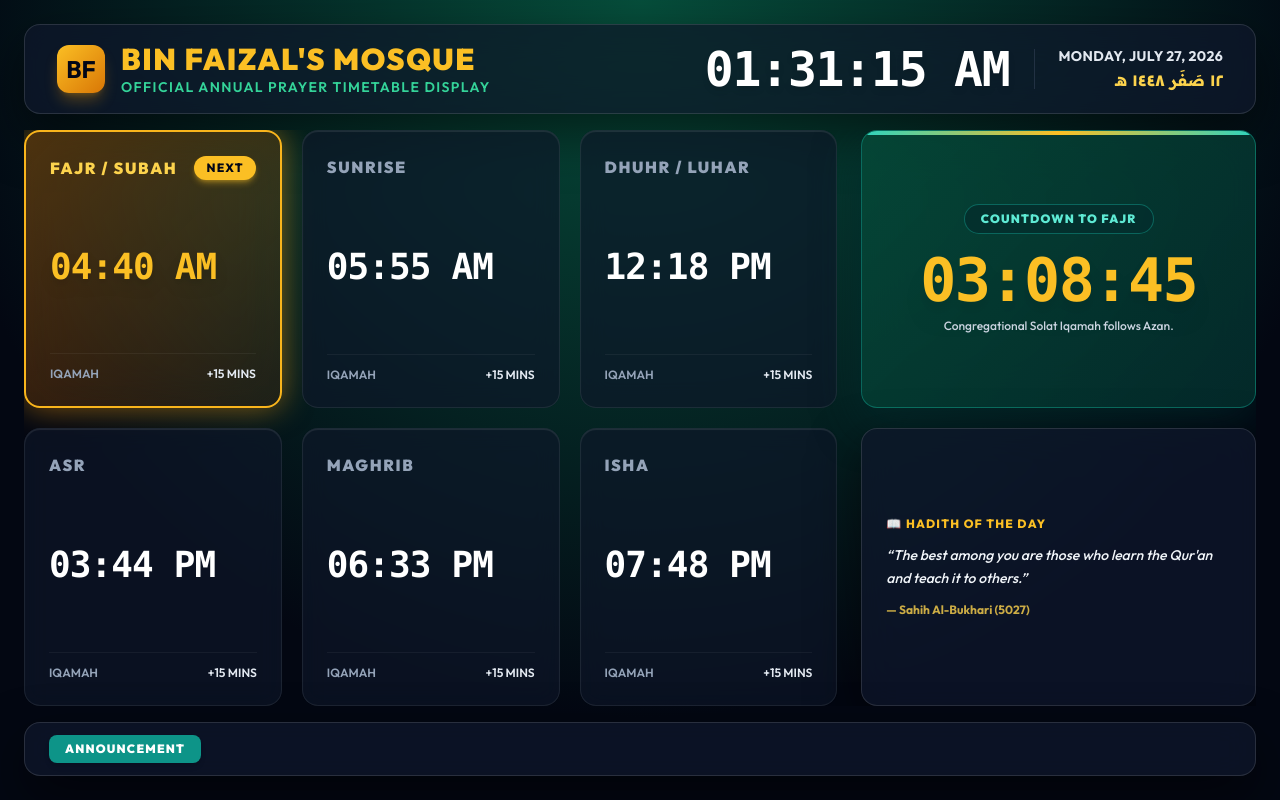
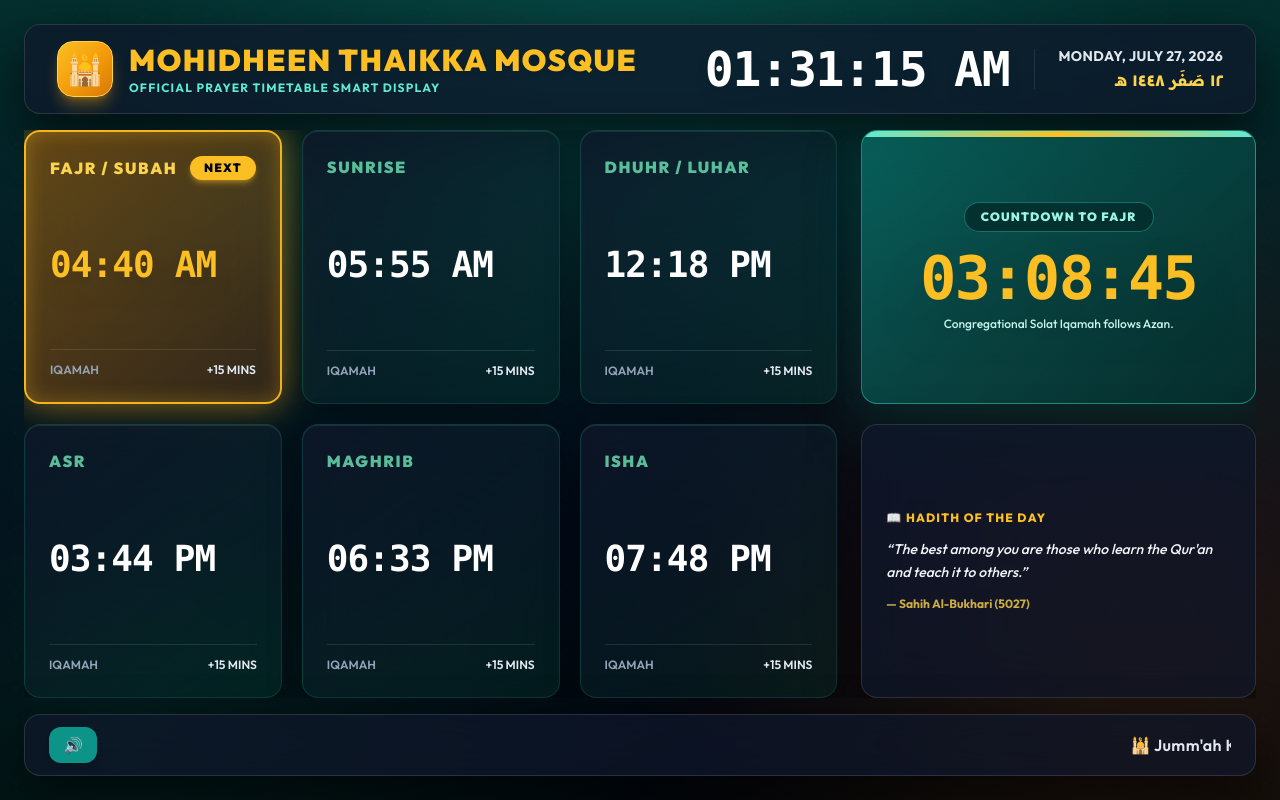
Before and after one commit to MohammedFaizalMohammedAsadhHasan/bin-faizals-mosque-services, a Next.js app: page /tv in a window 1280 px wide. Built offline with nearby package versions, Linux system fonts and the light colour scheme.

Commit message:
style: enhance UI design system, background gradient glow, and Mohidheen Thaikka Mosque branding

```diff
--- a/src/app/globals.css
+++ b/src/app/globals.css
@@ -5,13 +5,13 @@
 @tailwind utilities;
 
 :root {
-  --color-bg-dark: #030712;
+  --color-bg-dark: #020617;
   --font-sans: 'Outfit', -apple-system, BlinkMacSystemFont, sans-serif;
   --font-arabic: 'Readex Pro', 'Amiri', serif;
 }
 
 html, body {
-  background-color: #030712;
+  background-color: #020617;
   color: #f8fafc;
   font-family: var(--font-sans);
   margin: 0;
@@ -26,43 +26,66 @@ html, body {
   font-family: var(--font-arabic);
 }
 
-/* Premium Glassmorphism Design System */
+/* Luxury Islamic Mosque Background & Glow Effects */
 .tv-container {
-  background: radial-gradient(circle at 50% 0%, #064e3b 0%, #030712 70%);
+  background:
+    radial-gradient(circle at 50% -10%, rgba(13, 148, 136, 0.25) 0%, transparent 50%),
+    radial-gradient(circle at 10% 90%, rgba(6, 78, 59, 0.3) 0%, transparent 45%),
+    radial-gradient(circle at 90% 80%, rgba(217, 119, 6, 0.15) 0%, transparent 40%),
+    linear-gradient(180deg, #042f2e 0%, #020617 65%, #01040a 100%);
   height: 100vh;
   width: 100vw;
+  position: relative;
 }
 
+/* Subtle Geometric Star Pattern Overlay */
+.tv-container::before {
+  content: '';
+  position: absolute;
+  inset: 0;
+  background-image: radial-gradient(rgba(255, 255, 255, 0.05) 1px, transparent 1px);
+  background-size: 32px 32px;
+  pointer-events: none;
+  opacity: 0.6;
+}
+
+/* Premium Glassmorphism Panels */
 .glass-panel {
   background: rgba(15, 23, 42, 0.75);
-  backdrop-filter: blur(20px) saturate(180%);
-  -webkit-backdrop-filter: blur(20px) saturate(180%);
+  backdrop-filter: blur(24px) saturate(190%);
+  -webkit-backdrop-filter: blur(24px) saturate(190%);
   border: 1px solid rgba(255, 255, 255, 0.12);
-  box-shadow: 0 20px 50px rgba(0, 0, 0, 0.5);
+  box-shadow: 0 20px 50px rgba(0, 0, 0, 0.6);
 }
 
 .glass-card-inactive {
-  background: rgba(15, 23, 42, 0.65);
-  backdrop-filter: blur(12px);
-  border: 1px solid rgba(255, 255, 255, 0.08);
-  box-shadow: inset 0 1px 1px rgba(255, 255, 255, 0.1);
+  background: linear-gradient(145deg, rgba(15, 23, 42, 0.75) 0%, rgba(6, 78, 59, 0.25) 100%);
+  backdrop-filter: blur(16px);
+  border: 1px solid rgba(20, 184, 166, 0.2);
+  box-shadow: 0 8px 32px rgba(0, 0, 0, 0.4), inset 0 1px 1px rgba(255, 255, 255, 0.1);
+  transition: all 0.4s cubic-bezier(0.4, 0, 0.2, 1);
+}
+
+.glass-card-inactive:hover {
+  border-color: rgba(245, 158, 11, 0.5);
+  transform: translateY(-2px);
 }
 
 .glass-card-active {
-  background: linear-gradient(135deg, rgba(217, 119, 6, 0.35) 0%, rgba(180, 83, 9, 0.15) 100%);
-  backdrop-filter: blur(24px);
-  border: 2px solid #fbbf24;
-  box-shadow: 0 0 35px rgba(245, 158, 11, 0.45), inset 0 0 15px rgba(251, 191, 36, 0.2);
+  background: linear-gradient(135deg, rgba(217, 119, 6, 0.45) 0%, rgba(180, 83, 9, 0.25) 100%);
+  backdrop-filter: blur(28px);
+  border: 2.5px solid #fbbf24;
+  box-shadow: 0 0 45px rgba(245, 158, 11, 0.55), inset 0 0 20px rgba(251, 191, 36, 0.3);
 }
 
 .glass-card-hero {
-  background: linear-gradient(135deg, rgba(6, 78, 59, 0.75) 0%, rgba(4, 47, 46, 0.85) 100%);
-  backdrop-filter: blur(24px);
-  border: 1.5px solid rgba(20, 184, 166, 0.4);
-  box-shadow: 0 15px 45px rgba(4, 47, 46, 0.6);
+  background: linear-gradient(135deg, rgba(13, 148, 136, 0.5) 0%, rgba(4, 47, 46, 0.9) 100%);
+  backdrop-filter: blur(28px);
+  border: 1.5px solid rgba(45, 212, 191, 0.5);
+  box-shadow: 0 20px 50px rgba(4, 47, 46, 0.7);
 }
 
-/* Marquee Ticker */
+/* Marquee News Ticker */
 @keyframes ticker {
   0% { transform: translate3d(100%, 0, 0); }
   100% { transform: translate3d(-100%, 0, 0); }
@@ -71,13 +94,19 @@ html, body {
 .animate-ticker {
   display: inline-block;
   white-space: nowrap;
-  animation: ticker 40s linear infinite;
+  animation: ticker 38s linear infinite;
 }
 
-/* Glowing Pulse Animation */
+/* Glowing Gold Pulse Animation */
 @keyframes gold-pulse {
-  0%, 100% { border-color: #fbbf24; box-shadow: 0 0 25px rgba(245, 158, 11, 0.4); }
-  50% { border-color: #f59e0b; box-shadow: 0 0 45px rgba(245, 158, 11, 0.8); }
+  0%, 100% {
+    border-color: #fbbf24;
+    box-shadow: 0 0 30px rgba(245, 158, 11, 0.5), inset 0 0 15px rgba(251, 191, 36, 0.25);
+  }
+  50% {
+    border-color: #f59e0b;
+    box-shadow: 0 0 55px rgba(245, 158, 11, 0.85), inset 0 0 30px rgba(251, 191, 36, 0.45);
+  }
 }
 
 .pulse-gold {
--- a/src/components/tv/TVDisplay.tsx
+++ b/src/components/tv/TVDisplay.tsx
@@ -30,8 +30,8 @@ export const TVDisplay: React.FC = () => {
 
   if (!time || !prayerTimes || !prayerState) {
     return (
-      <div className="flex h-screen w-screen items-center justify-center bg-[#030712] text-amber-400 font-extrabold text-3xl tracking-widest uppercase">
-        Initializing BIN FAIZAL&apos;S TV Display System...
+      <div className="flex h-screen w-screen items-center justify-center bg-[#020617] text-amber-400 font-extrabold text-3xl tracking-widest uppercase">
+        Initializing MOHIDHEEN THAIKKA MOSQUE TV System...
       </div>
     );
   }
@@ -62,24 +62,24 @@ export const TVDisplay: React.FC = () => {
       />
 
       {/* Top Header Bar */}
-      <header className="glass-panel flex justify-between items-center px-8 py-4 rounded-2xl shrink-0 border border-slate-800">
+      <header className="glass-panel flex justify-between items-center px-8 py-4 rounded-2xl shrink-0 border border-emerald-500/20 shadow-2xl relative z-10">
         <div className="flex items-center gap-4">
-          <div className="w-12 h-12 rounded-xl bg-gradient-to-br from-amber-400 to-amber-600 flex items-center justify-center font-bold text-slate-950 text-2xl shadow-lg shadow-amber-500/30">
-            BF
+          <div className="w-14 h-14 rounded-2xl bg-gradient-to-br from-amber-400 via-amber-500 to-amber-600 flex items-center justify-center font-bold text-slate-950 text-3xl shadow-lg shadow-amber-500/40 border border-amber-300">
+            🕌
           </div>
           <div>
-            <h1 className="text-3xl font-black tracking-wider text-amber-400 uppercase">
-              BIN FAIZAL&apos;S MOSQUE
+            <h1 className="text-3xl font-black tracking-wider text-amber-400 uppercase drop-shadow-md">
+              MOHIDHEEN THAIKKA MOSQUE
             </h1>
-            <p className="text-sm font-semibold tracking-widest text-emerald-400 uppercase">
-              OFFICIAL ANNUAL PRAYER TIMETABLE DISPLAY
+            <p className="text-xs font-bold tracking-widest text-teal-300 uppercase mt-0.5">
+              OFFICIAL PRAYER TIMETABLE SMART DISPLAY
             </p>
           </div>
         </div>
 
         {/* Real-time Clock (12-hour format with AM/PM) & Dates */}
         <div className="text-right flex items-center gap-6">
-          <div className="text-5xl font-black font-mono tracking-tight text-white drop-shadow-md">
+          <div className="text-5xl font-black font-mono tracking-tight text-white drop-shadow-lg">
             {time.toLocaleTimeString('en-US', { hour: '2-digit', minute: '2-digit', second: '2-digit', hour12: true })}
           </div>
           <div className="h-10 w-px bg-slate-700/60" />
@@ -95,7 +95,7 @@ export const TVDisplay: React.FC = () => {
       </header>
 
       {/* Center Grid Area */}
-      <main className="grid grid-cols-12 gap-6 my-4 flex-1 items-stretch overflow-hidden">
+      <main className="grid grid-cols-12 gap-6 my-4 flex-1 items-stretch overflow-hidden relative z-10">
         {/* Left Side: 6 Prayer Time Cards */}
         <div className="col-span-8 grid grid-cols-3 grid-rows-2 gap-5 h-full">
           {prayersList.map((item) => {
@@ -104,26 +104,26 @@ export const TVDisplay: React.FC = () => {
               <div
                 key={item.key}
                 className={`flex flex-col justify-between p-6 rounded-2xl transition-all duration-300 ${
-                  isActive ? 'glass-card-active pulse-gold' : 'glass-card-inactive hover:border-slate-600'
+                  isActive ? 'glass-card-active pulse-gold' : 'glass-card-inactive'
                 }`}
               >
                 <div className="flex justify-between items-center">
-                  <span className={`text-base font-black tracking-widest uppercase ${isActive ? 'text-amber-300' : 'text-slate-400'}`}>
+                  <span className={`text-base font-black tracking-widest uppercase ${isActive ? 'text-amber-300' : 'text-emerald-300/80'}`}>
                     {item.label}
                   </span>
                   {isActive && (
-                    <span className="px-3 py-1 bg-amber-400 text-slate-950 text-xs font-extrabold tracking-widest rounded-full uppercase shadow-md shadow-amber-400/40">
+                    <span className="px-3.5 py-1 bg-amber-400 text-slate-950 text-xs font-black tracking-widest rounded-full uppercase shadow-md shadow-amber-400/40">
                       NEXT
                     </span>
                   )}
                 </div>
 
                 {/* 12-Hour Formatted Prayer Time */}
-                <div className={`text-4xl font-black font-mono tracking-tight ${isActive ? 'text-amber-400 drop-shadow-lg' : 'text-white'}`}>
+                <div className={`text-4xl font-black font-mono tracking-tight ${isActive ? 'text-amber-400 drop-shadow-xl' : 'text-white'}`}>
                   {formatTo12Hour(item.timeStr)}
                 </div>
 
-                <div className="flex justify-between items-center text-xs font-semibold text-slate-400 border-t border-white/5 pt-3">
+                <div className="flex justify-between items-center text-xs font-semibold text-slate-400 border-t border-white/10 pt-3">
                   <span>IQAMAH</span>
                   <span className="text-slate-200">+15 MINS</span>
                 </div>
@@ -135,23 +135,23 @@ export const TVDisplay: React.FC = () => {
         {/* Right Side: Hero Countdown + Educational Slide */}
         <div className="col-span-4 flex flex-col gap-5 h-full">
           {/* Countdown Hero Box */}
-          <div className="glass-card-hero p-6 rounded-2xl flex flex-col items-center justify-center text-center flex-1 relative overflow-hidden border border-emerald-500/40">
-            <div className="absolute top-0 left-0 w-full h-1 bg-gradient-to-r from-teal-400 via-amber-400 to-teal-400" />
-            <span className="text-xs font-black tracking-widest uppercase text-teal-300 bg-teal-950/80 px-4 py-1.5 rounded-full border border-teal-500/40 mb-2">
+          <div className="glass-card-hero p-6 rounded-2xl flex flex-col items-center justify-center text-center flex-1 relative overflow-hidden border border-teal-400/40 shadow-2xl">
+            <div className="absolute top-0 left-0 w-full h-1.5 bg-gradient-to-r from-teal-300 via-amber-400 to-teal-300" />
+            <span className="text-xs font-black tracking-widest uppercase text-teal-200 bg-teal-950/90 px-4 py-1.5 rounded-full border border-teal-400/40 mb-2">
               COUNTDOWN TO {prayerState.nextPrayer.toUpperCase()}
             </span>
 
-            <div className="text-6xl font-black font-mono text-amber-400 tracking-tight my-2 drop-shadow-xl">
+            <div className="text-6xl font-black font-mono text-amber-400 tracking-tight my-2 drop-shadow-2xl">
               {formatSeconds(prayerState.timeRemainingSeconds)}
             </div>
 
-            <p className="text-xs text-slate-300 font-medium">
+            <p className="text-xs text-teal-100 font-medium">
               Congregational Solat Iqamah follows Azan.
             </p>
           </div>
 
           {/* Hadith / Quran Slide */}
-          <div className="glass-panel p-6 rounded-2xl flex flex-col justify-center flex-1 border border-slate-700/60">
+          <div className="glass-panel p-6 rounded-2xl flex flex-col justify-center flex-1 border border-slate-700/60 shadow-xl">
             <div className="flex items-center gap-2 text-amber-400 text-xs font-extrabold tracking-widest uppercase mb-3">
               <span>📖 HADITH OF THE DAY</span>
             </div>
@@ -166,13 +166,13 @@ export const TVDisplay: React.FC = () => {
       </main>
 
       {/* Bottom Announcement Ticker */}
-      <footer className="glass-panel px-6 py-3 rounded-2xl flex items-center shrink-0 border border-slate-800">
-        <div className="px-4 py-1.5 bg-gradient-to-r from-emerald-600 to-teal-600 text-white text-xs font-black tracking-widest uppercase rounded-lg mr-5 shrink-0 shadow-md">
-          ANNOUNCEMENT
+      <footer className="glass-panel px-6 py-3 rounded-2xl flex items-center shrink-0 border border-slate-800 relative z-10 shadow-2xl">
+        <div className="px-3.5 py-1.5 bg-gradient-to-r from-emerald-600 to-teal-600 text-white text-base font-black rounded-xl mr-5 shrink-0 shadow-md">
+          🔊
         </div>
         <div className="overflow-hidden relative w-full">
-          <div className="animate-ticker text-slate-200 font-semibold text-base">
-            🕌 Jummah Khutbah begins at 12:45 PM. Please turn off or silent your mobile phones inside the prayer hall. • 🤲 Weekly Quran Study Circle every Saturday after Maghrib Solat. • 💳 Scan the donation QR code at the entrance to support mosque maintenance.
+          <div className="animate-ticker text-slate-200 font-semibold text-base tracking-wide">
+            🕌 Jumm&apos;ah Khutbah begins at 12:30 PM. Please turn off or silent your mobile phones inside the prayer hall. • 💳 Scan the donation QR code at the entrance to support mosque maintenance.
           </div>
         </div>
       </footer>
```
